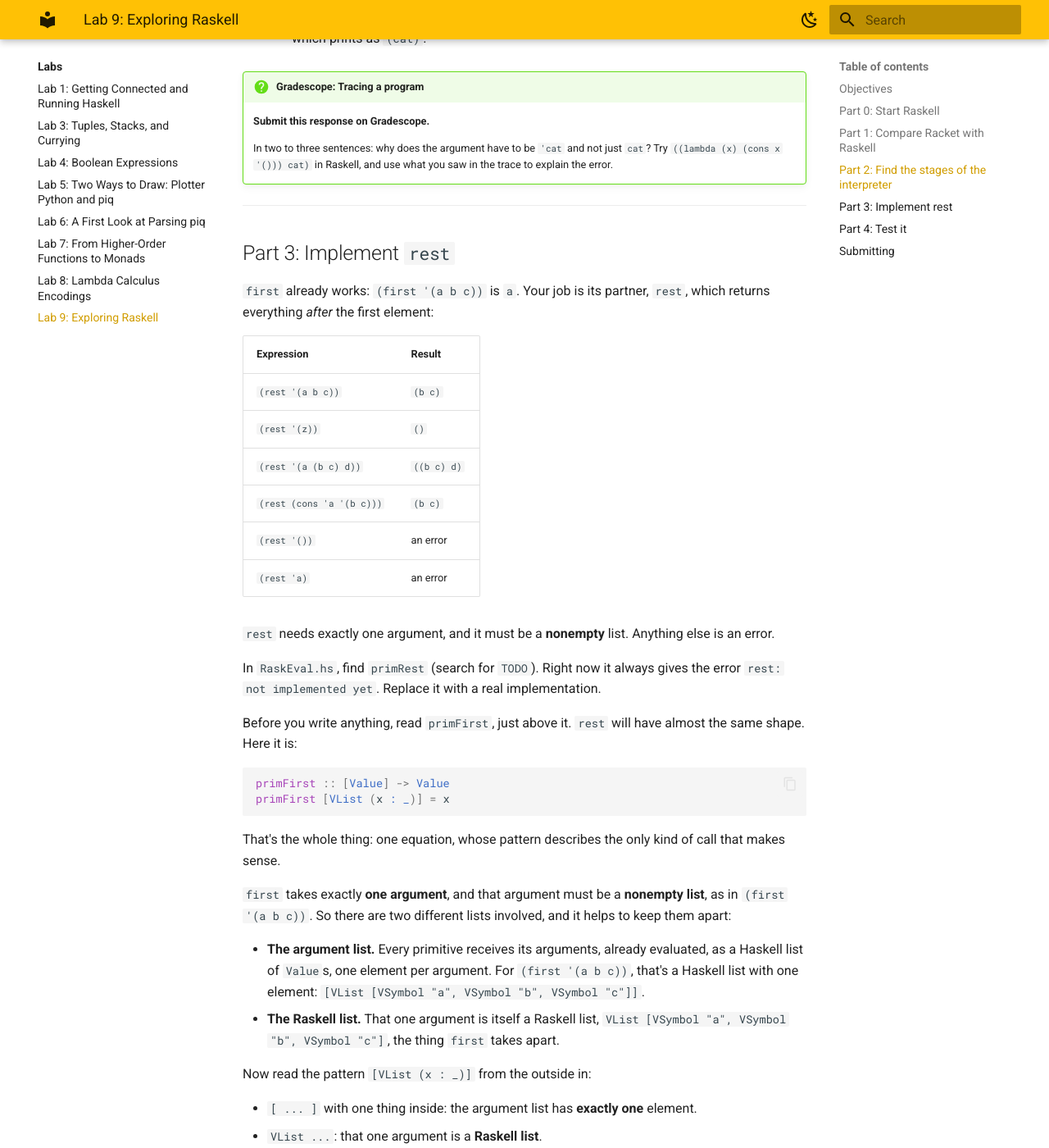
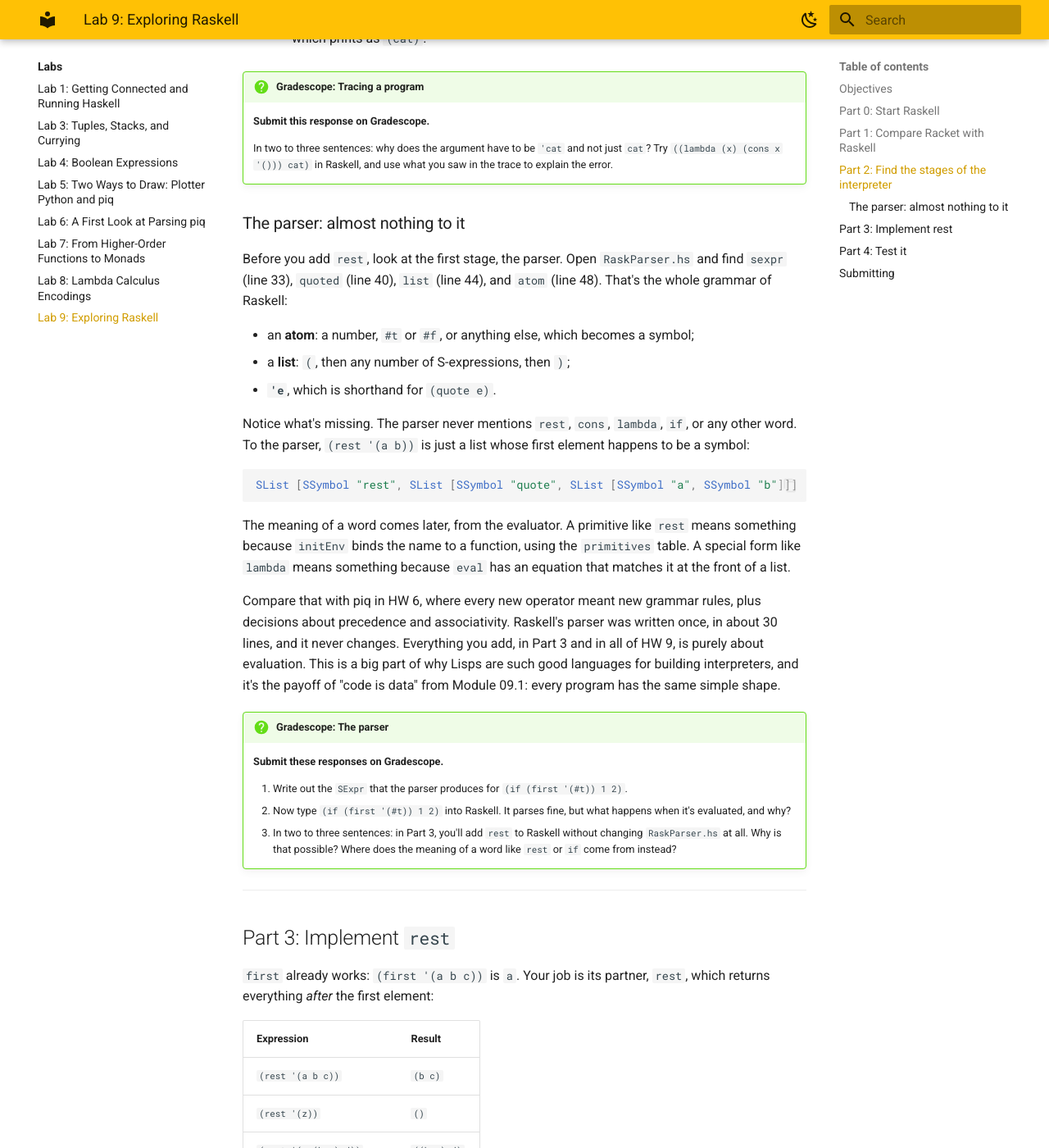
Before and after one commit to lbang-hmc/cs-131-website, an MkDocs documentation site: the page built from content/labs/lab09.md, in a window 1280 px wide and 1400 px high, scrolled down 5354 px. Shown: the whole window at 82% size. Built offline with MkDocs 1.6.1 and Material for MkDocs 9.7.7, drawn with Linux system fonts in a browser that asks for light colours.

Commit message:
Lab 09: add 'The parser' section and Gradescope question
Co-Authored-By: Claude Opus 5.5 <noreply@anthropic.com>

````diff
--- a/content/labs/lab09.md
+++ b/content/labs/lab09.md
@@ -175,6 +175,31 @@ The Raskell program is in `examples/cat.rask`. Work through these steps (with a
 
     In two to three sentences: why does the argument have to be `'cat` and not just `cat`? Try `((lambda (x) (cons x '())) cat)` in Raskell, and use what you saw in the trace to explain the error.
 
+### The parser: almost nothing to it
+
+Before you add `rest`, look at the first stage, the parser. Open `RaskParser.hs` and find `sexpr` (line 33), `quoted` (line 40), `list` (line 44), and `atom` (line 48). That's the whole grammar of Raskell:
+
+- an **atom**: a number, `#t` or `#f`, or anything else, which becomes a symbol;
+- a **list**: `(`, then any number of S-expressions, then `)`;
+- **`'e`**, which is shorthand for `(quote e)`.
+
+Notice what's missing. The parser never mentions `rest`, `cons`, `lambda`, `if`, or any other word. To the parser, `(rest '(a b))` is just a list whose first element happens to be a symbol:
+
+```haskell
+SList [SSymbol "rest", SList [SSymbol "quote", SList [SSymbol "a", SSymbol "b"]]]
+```
+
+The meaning of a word comes later, from the evaluator. A primitive like `rest` means something because `initEnv` binds the name to a function, using the `primitives` table. A special form like `lambda` means something because `eval` has an equation that matches it at the front of a list.
+
+Compare that with piq in HW 6, where every new operator meant new grammar rules, plus decisions about precedence and associativity. Raskell's parser was written once, in about 30 lines, and it never changes. Everything you add, in Part 3 and in all of HW 9, is purely about evaluation. This is a big part of why Lisps are such good languages for building interpreters, and it's the payoff of "code is data" from Module 09.1: every program has the same simple shape.
+
+!!! question "Gradescope: The parser"
+    **Submit these responses on Gradescope.**
+
+    1. Write out the `SExpr` that the parser produces for `(if (first '(#t)) 1 2)`.
+    2. Now type `(if (first '(#t)) 1 2)` into Raskell. It parses fine, but what happens when it's evaluated, and why?
+    3. In two to three sentences: in Part 3, you'll add `rest` to Raskell without changing `RaskParser.hs` at all. Why is that possible? Where does the meaning of a word like `rest` or `if` come from instead?
+
 ---
 
 ## Part 3: Implement `rest`
````
